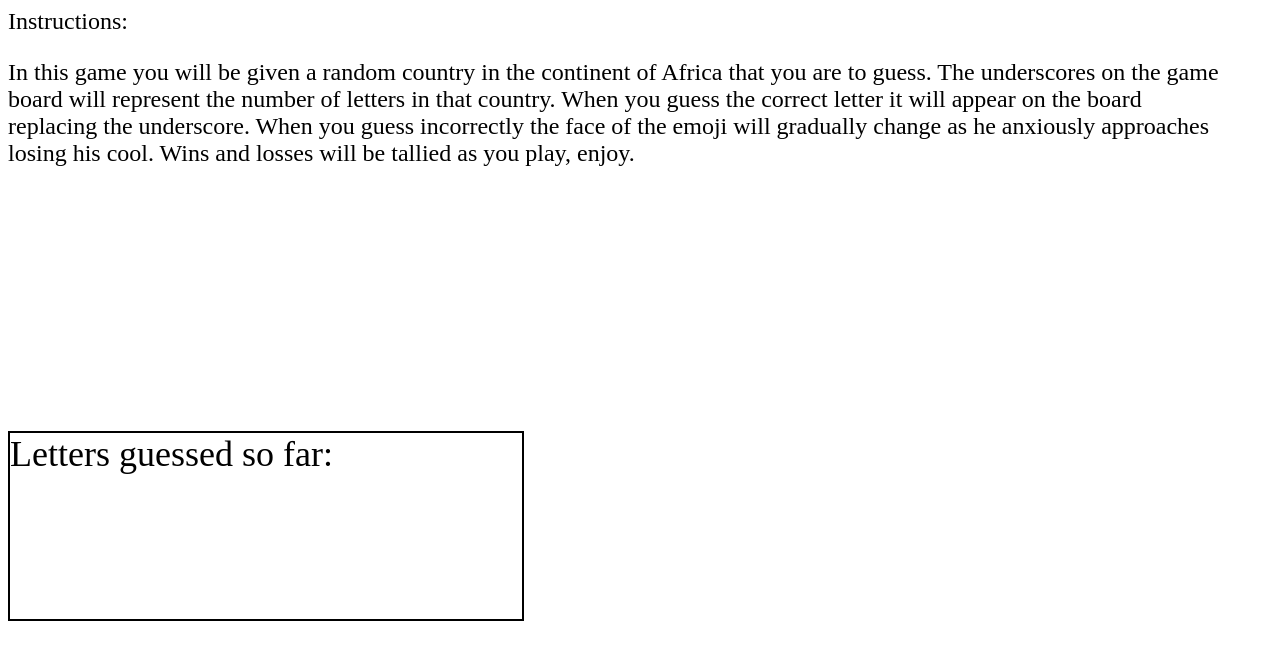
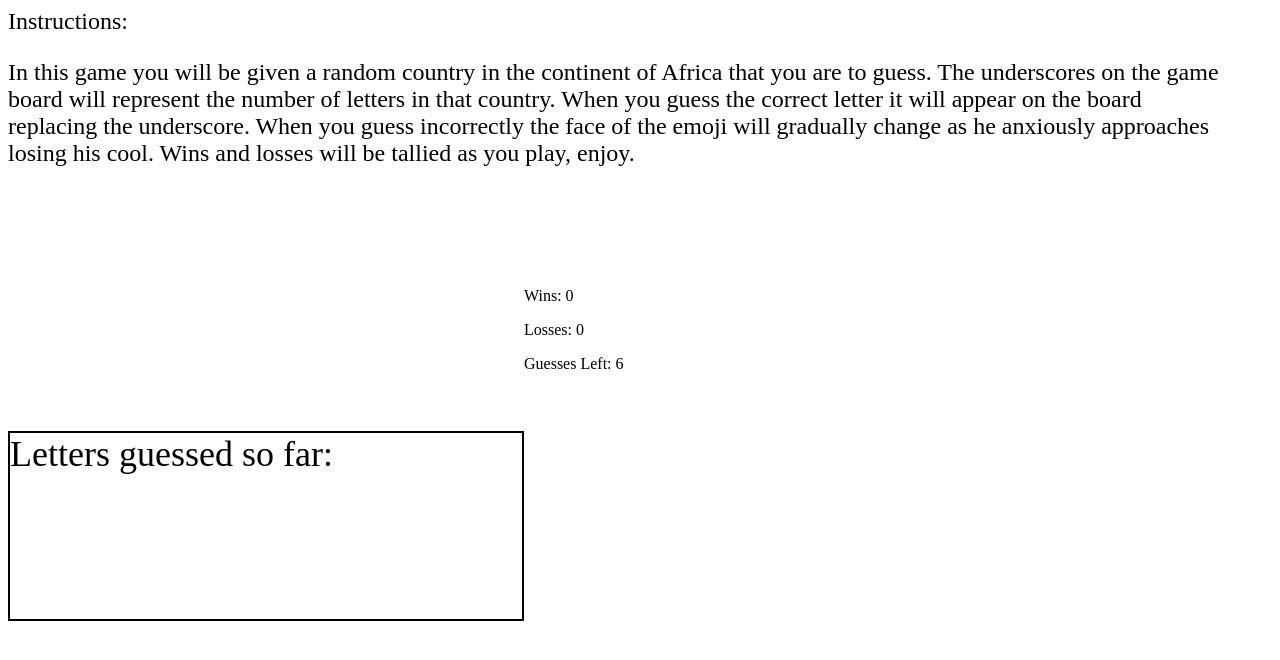
Before and after one commit to codenamequet/guess-what, a plain HTML site: page index.html in a window 1280 px wide. Drawn offline with Linux system fonts and the light colour scheme.

Commit message:
added code to add scoreboard

```diff
--- a/index.html
+++ b/index.html
@@ -13,10 +13,11 @@
     </section>
     <section class="game-board"></section>
     <section class="guesses">Letters guessed so far: </section>
-    <!-- <section class="score-board">
-        <p>Wins: 0</p>
-        <p>Losses: 0</p>
-    </section> -->
+    <section class="score-board">
+        <p class="wins">Wins: 0</p>
+        <p class="loses">Losses: 0</p>
+        <p class="guesses-left">Guesses Left: 6</p>
+    </section>
     <section class="emoji-container"></section>
 
 <script src="script.js"></script>
```
